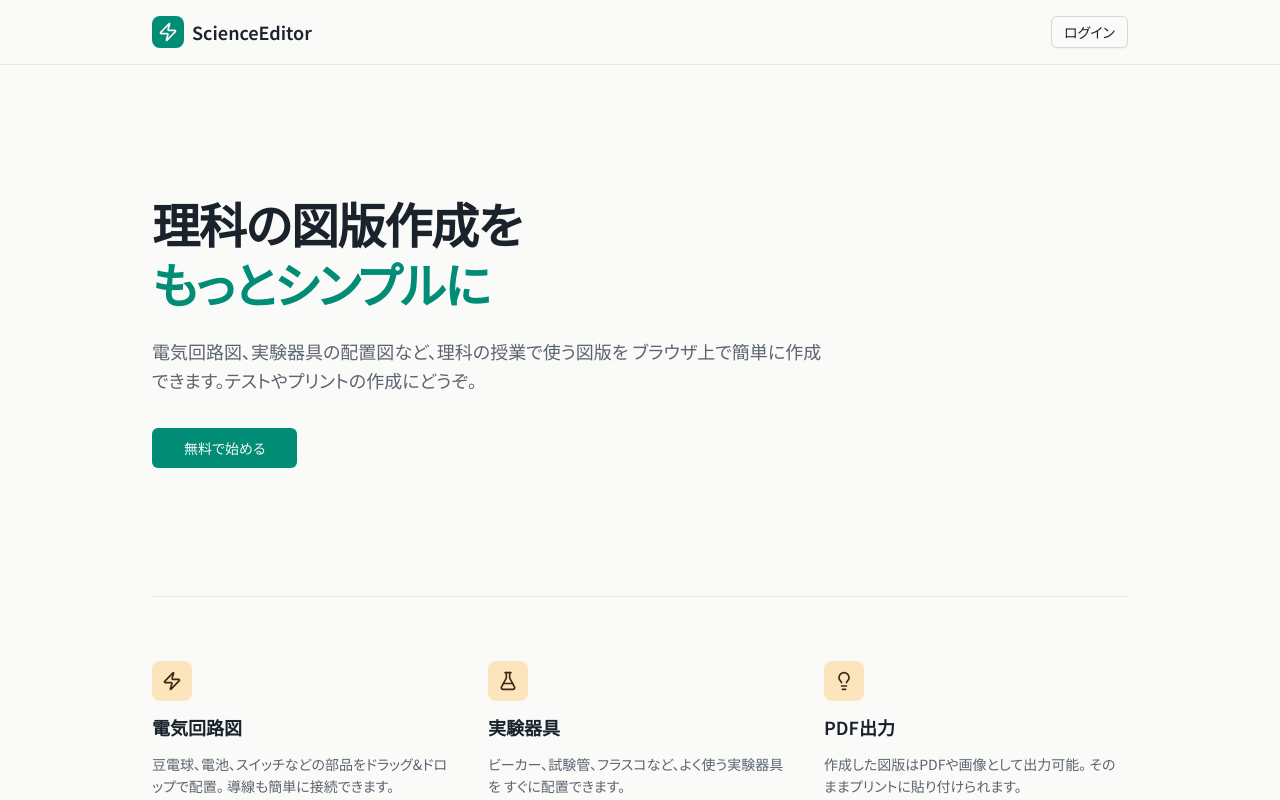
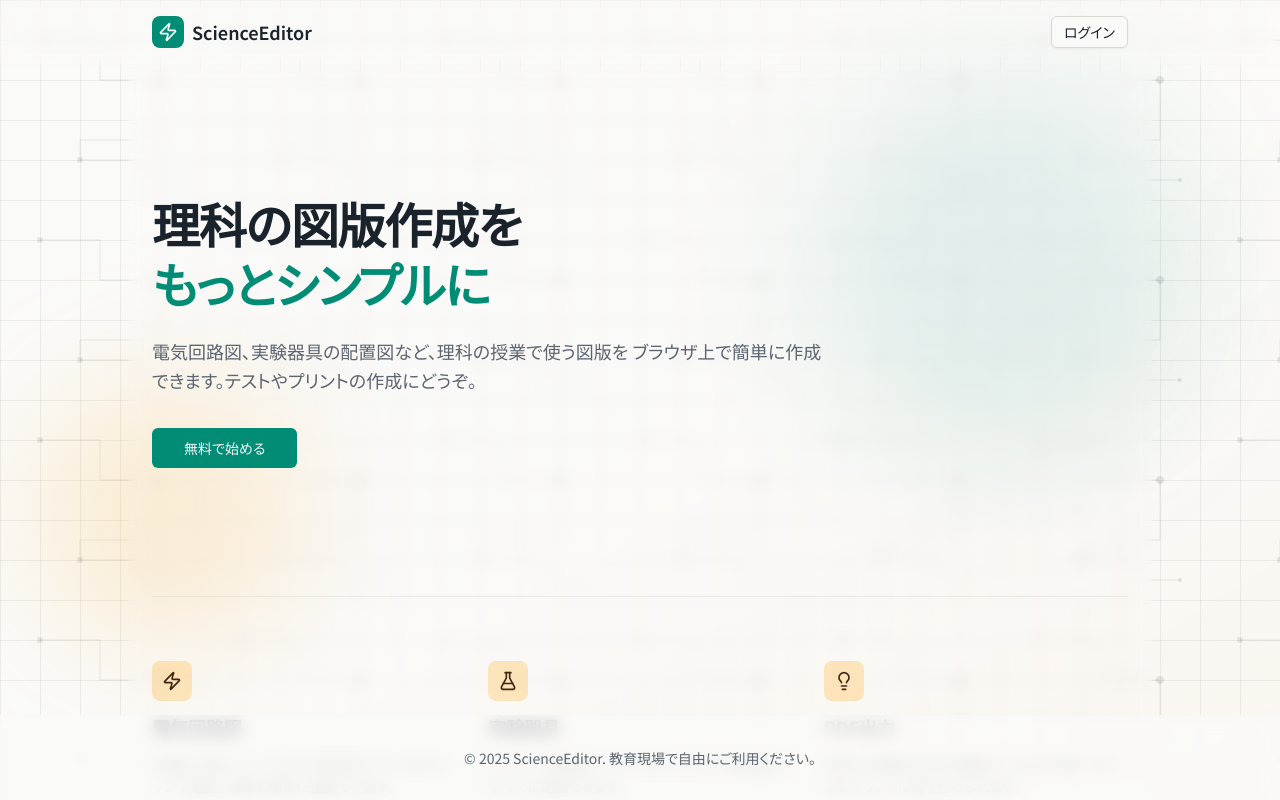
Before and after one commit to karake-shoya/science-materials-app, a Next.js app: page / in a window 1280 px wide. Shown: the top 800 px of the page. Built offline with nearby package versions, Linux system fonts and the light colour scheme; no server answers.

Commit message:
feat: トップページのデザイン修正

```diff
--- a/src/app/page.tsx
+++ b/src/app/page.tsx
@@ -13,9 +13,50 @@ export default async function Home() {
   }
 
   return (
-    <div className="min-h-screen bg-background">
+    <div className="min-h-screen">
+      {/* 背景パターン */}
+      <div className="fixed inset-0 -z-10 overflow-hidden">
+        {/* ベースグラデーション */}
+        <div className="absolute inset-0 bg-gradient-to-br from-background via-background to-accent/5" />
+
+        {/* グリッドパターン */}
+        <div
+          className="absolute inset-0"
+          style={{
+            backgroundImage: `
+              linear-gradient(to right, rgba(100, 100, 100, 0.1) 1px, transparent 1px),
+              linear-gradient(to bottom, rgba(100, 100, 100, 0.1) 1px, transparent 1px)
+            `,
+            backgroundSize: '40px 40px'
+          }}
+        />
+
+        {/* 回路/分子パターン（SVG） */}
+        <svg className="absolute inset-0 w-full h-full" xmlns="http://www.w3.org/2000/svg">
+          <defs>
+            <pattern id="circuit-pattern" x="0" y="0" width="200" height="200" patternUnits="userSpaceOnUse">
+              {/* ノード（接点/分子） */}
+              <circle cx="40" cy="40" r="3" fill="rgba(100, 100, 100, 0.15)" />
+              <circle cx="160" cy="80" r="4" fill="rgba(100, 100, 100, 0.15)" />
+              <circle cx="80" cy="160" r="3" fill="rgba(100, 100, 100, 0.15)" />
+              <circle cx="180" cy="180" r="2" fill="rgba(100, 100, 100, 0.15)" />
+
+              {/* 接続線（回路/結合） */}
+              <path d="M40 40 L100 40 L100 80 L160 80" stroke="rgba(100, 100, 100, 0.12)" strokeWidth="1" fill="none" />
+              <path d="M160 80 L160 140 L80 140 L80 160" stroke="rgba(100, 100, 100, 0.12)" strokeWidth="1" fill="none" />
+              <path d="M80 160 L140 160 L140 180 L180 180" stroke="rgba(100, 100, 100, 0.12)" strokeWidth="1" fill="none" />
+            </pattern>
+          </defs>
+          <rect width="100%" height="100%" fill="url(#circuit-pattern)" />
+        </svg>
+
+        {/* アクセントのぼかし */}
+        <div className="absolute top-20 right-20 w-96 h-96 bg-primary/10 rounded-full blur-3xl" />
+        <div className="absolute bottom-40 left-10 w-64 h-64 bg-accent/20 rounded-full blur-3xl" />
+      </div>
+
       {/* ヘッダー */}
-      <header className="border-b border-border/50">
+      <header className="border-b border-border/5 bg-background/5 backdrop-blur-sm sticky top-0 z-10">
         <div className="mx-auto max-w-5xl px-6 py-4 flex items-center justify-between">
           <div className="flex items-center gap-2">
             <div className="w-8 h-8 rounded-lg bg-primary flex items-center justify-center">
@@ -32,7 +73,7 @@ export default async function Home() {
       </header>
 
       {/* メインコンテンツ */}
-      <main className="mx-auto max-w-5xl px-6">
+      <main className="mx-auto max-w-5xl px-6 bg-background/5 backdrop-blur-sm">
         {/* ヒーローセクション */}
         <section className="py-20 md:py-32">
           <div className="max-w-2xl">
@@ -93,10 +134,10 @@ export default async function Home() {
       </main>
 
       {/* フッター */}
-      <footer className="border-t border-border/50 mt-20">
+      <footer className="border-t border-border/5 mt-20 bg-background/80 backdrop-blur-sm sticky bottom-0 z-10">
         <div className="mx-auto max-w-5xl px-6 py-8">
           <p className="text-sm text-muted-foreground text-center">
-            © 2024 ScienceEditor. 教育現場で自由にご利用ください。
+            © {new Date().getFullYear()} ScienceEditor. 教育現場で自由にご利用ください。
           </p>
         </div>
       </footer>
```
